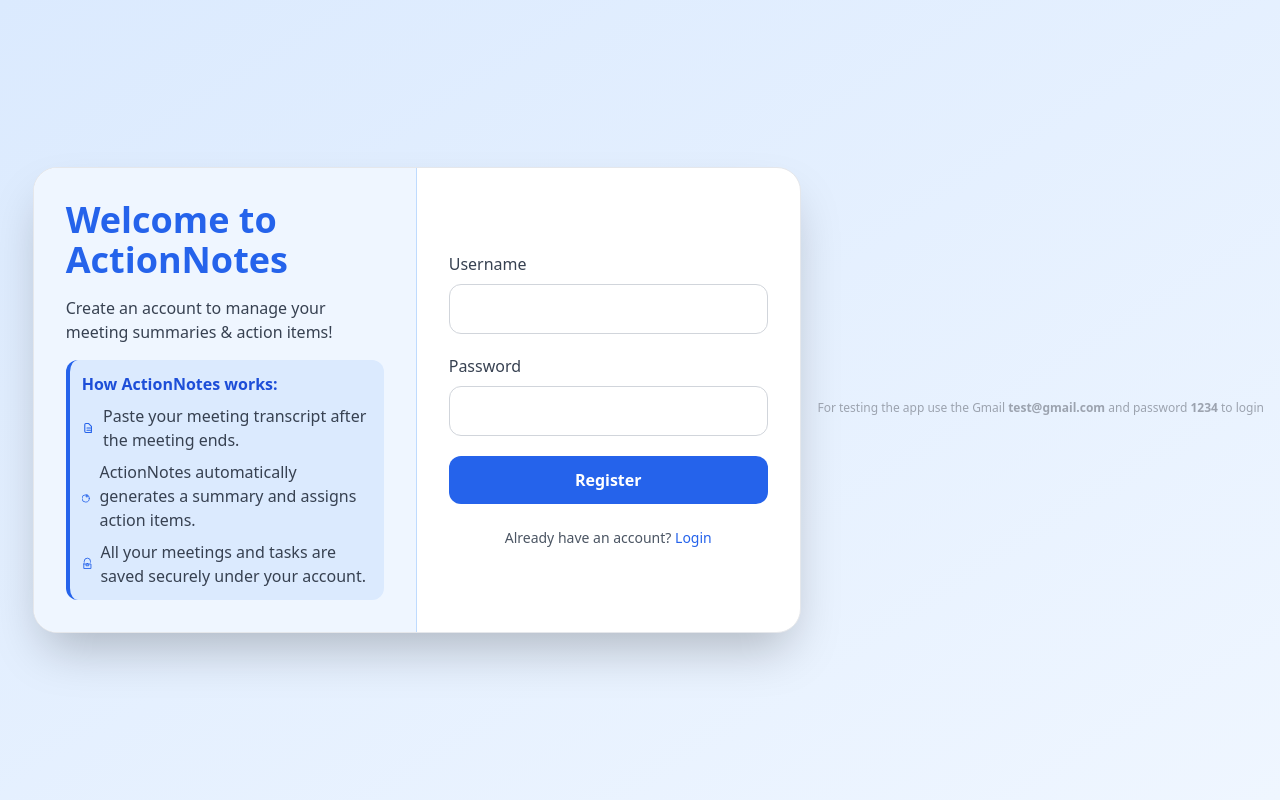
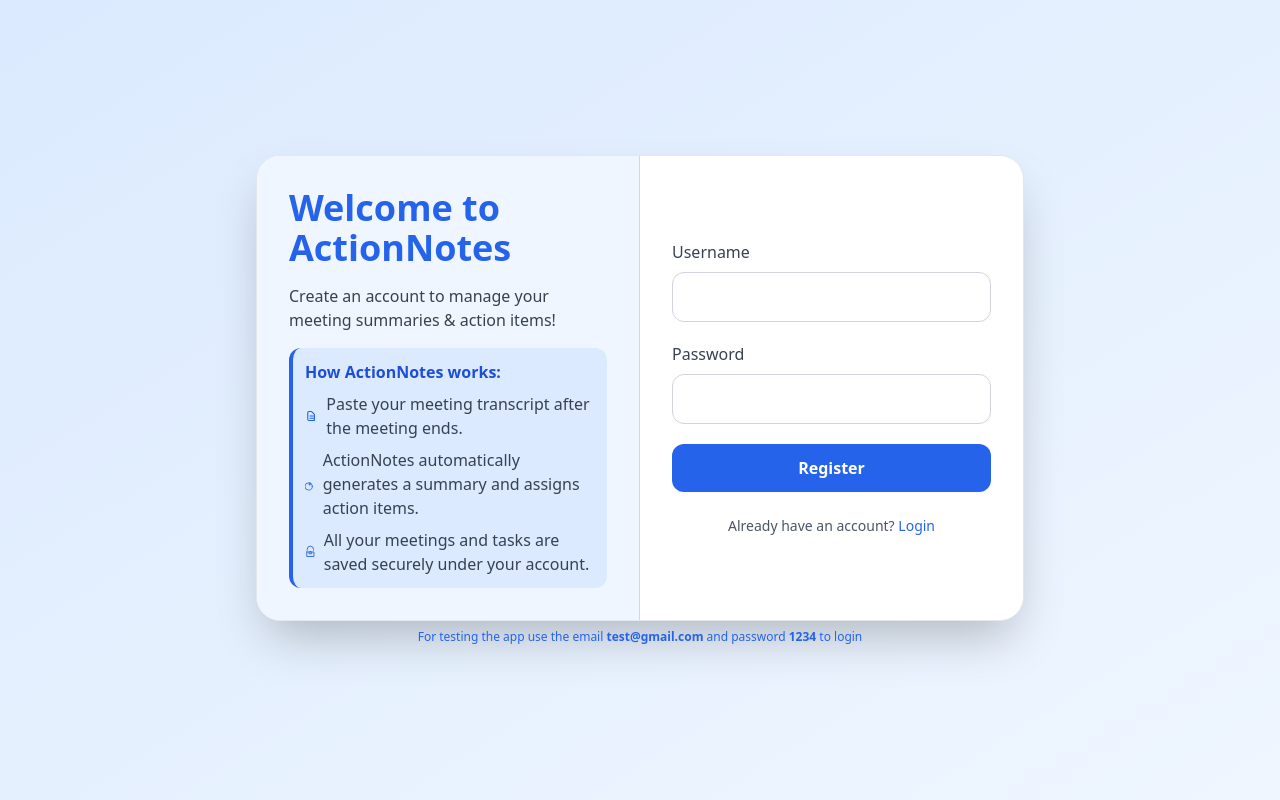
Before and after one commit to aniketmore-pixel/ActionNotes, a Flask app: page /register in a window 1280 px wide. Run offline with Flask 3, Linux system fonts and the light colour scheme; some libraries are stand-ins or nearby versions.

Commit message:
Initial Commit

```diff
--- a/templates/register.html
+++ b/templates/register.html
@@ -10,7 +10,7 @@
     />
   </head>
   <body
-    class="bg-gradient-to-br from-blue-100 to-blue-50 flex items-center justify-center min-h-screen font-sans p-4"
+    class="bg-gradient-to-br from-blue-100 to-blue-50 flex flex-col items-center justify-center min-h-screen font-sans p-4"
   >
     <div
       class="bg-white shadow-2xl rounded-3xl w-full max-w-3xl mx-auto border border-gray-200 flex flex-col md:flex-row overflow-hidden"
@@ -150,9 +150,11 @@
       </div>
     </div>
 
-    <p class="text-center text-gray-400 text-xs mt-4">
-        For testing the app use the Gmail <b>test@gmail.com</b> and password <b>1234</b> to login
+    <!-- Small grey text below the card -->
+    <div class="w-full max-w-3xl mx-auto mt-2 text-center">
+      <p class="text-blue-600 text-xs">
+        For testing the app use the email <b>test@gmail.com</b> and password <b>1234</b> to login
       </p>
-
+    </div>
   </body>
 </html>
```
Also changed, not shown: templates/login.html (+8 -12 lines).
